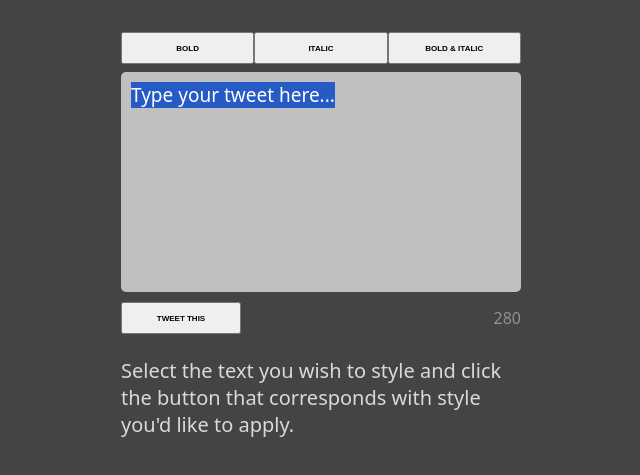
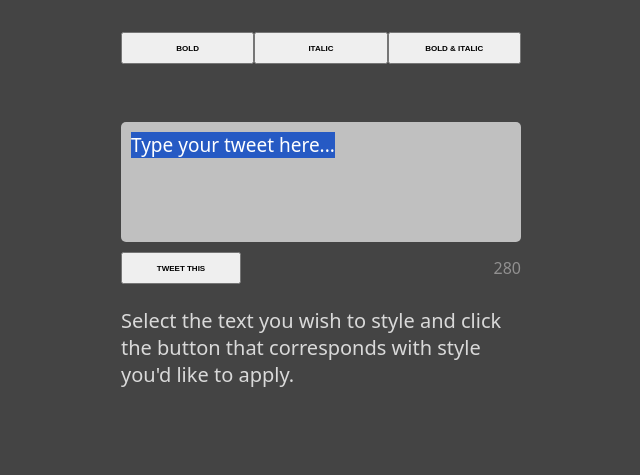
Before and after one commit to jerwarren/fancy-tweet, a plain HTML site: page index.html in a window 1280 px wide. Shown: the part 91-566 px from the top of the page, without its empty margins (319-959 px from the left). Drawn offline with Linux system fonts and the light colour scheme.

Commit message:
space for android's dumb selected text popup

```diff
--- a/style.css
+++ b/style.css
@@ -21,11 +21,12 @@ body {
     width: auto;
     padding: 10px;
     color: black;
-    height: 200px;
+    min-height: 100px;
     font-size: 19px;
     background-color: rgb(192, 192, 192);
     border-radius: 5px;
     font-weight: 400;
+    margin-top: 50px;
 }
 
 #count {
```
